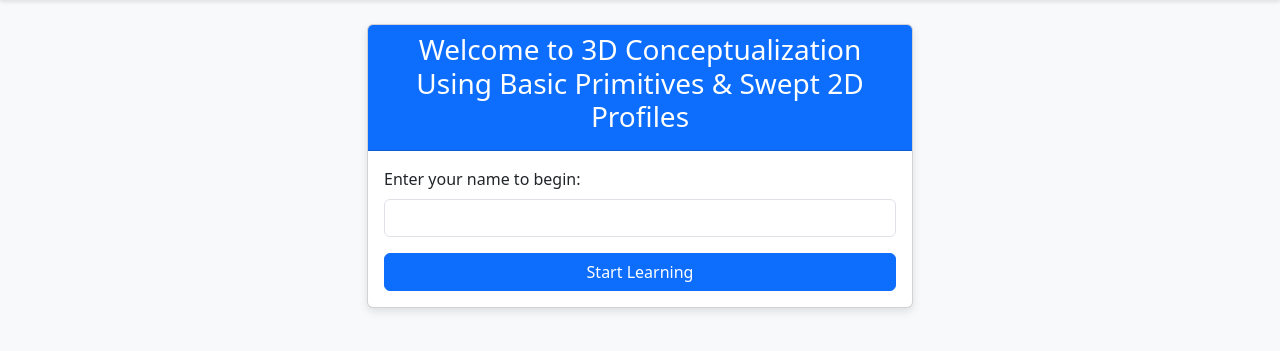
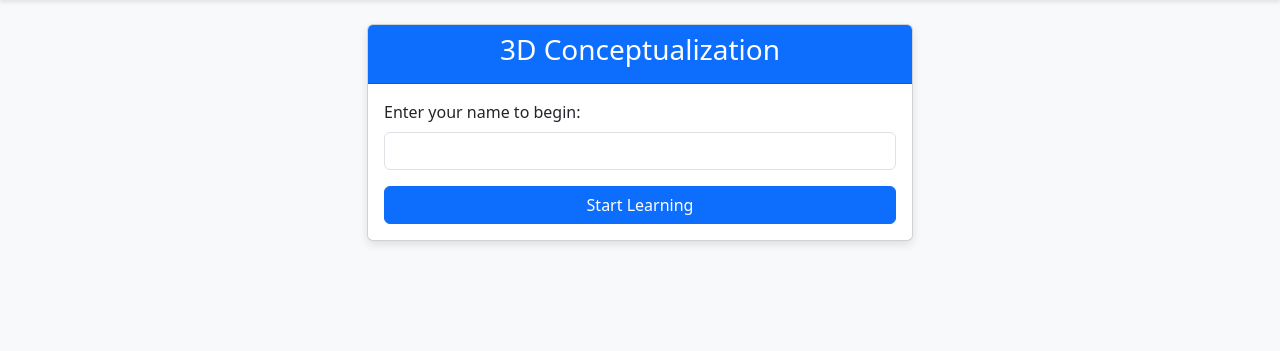
Before and after one commit to MAV2187/COMS-W4170-CVN-GROUP-5-SP-2025, a Flask app: page / in a window 1280 px wide. Shown: the part 56-407 px from the top of the page. Run offline with Flask 3, Linux system fonts and the light colour scheme; some libraries are stand-ins or nearby versions.

Commit message:
Update index.html
Simplified introductory statement

```diff
--- a/templates/index.html
+++ b/templates/index.html
@@ -5,7 +5,7 @@
     <div class="col-md-6">
         <div class="card">
             <div class="card-header bg-primary text-white">
-                <h3 class="card-title text-center">Welcome to 3D Conceptualization Using Basic Primitives & Swept 2D Profiles</h3>
+                <h3 class="card-title text-center">3D Conceptualization</h3>
             </div>
             <div class="card-body">
                 <form method="POST" action="{{ url_for('start') }}">
```
